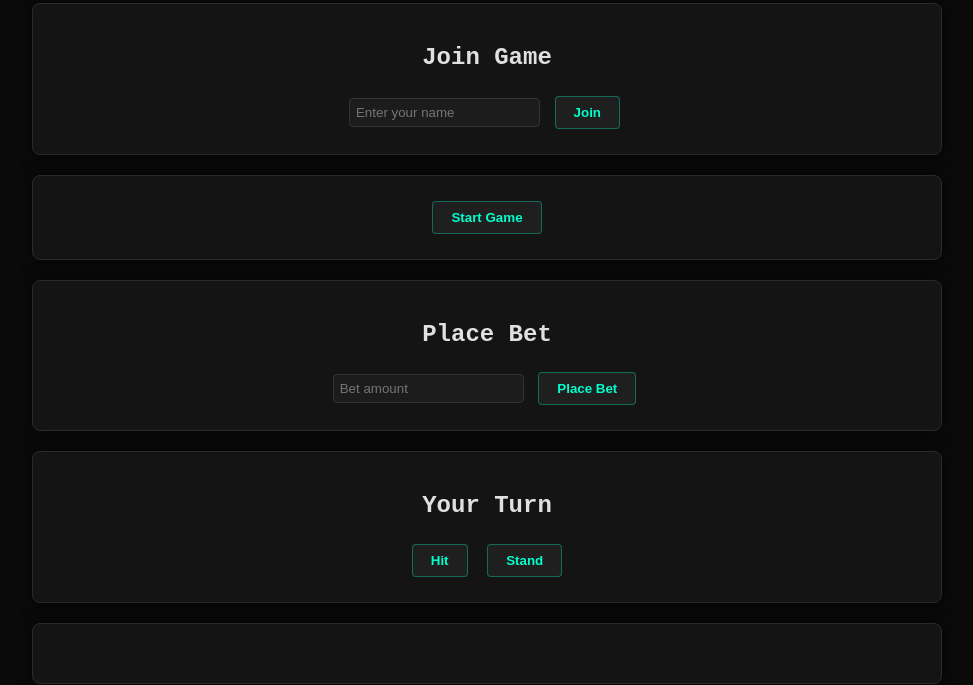
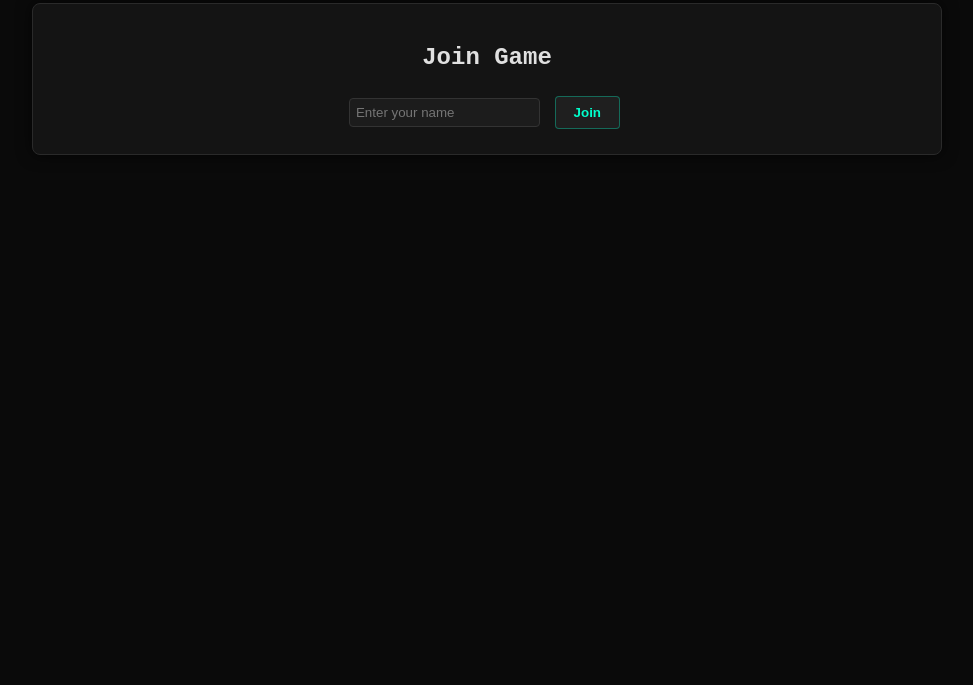
Before and after one commit to KulcsarMate/webProject_asyncMulti, a website: page public/index.html in a window 1280 px wide. Shown: the part 118-803 px from the top of the page, without its empty margins (153-1126 px from the left). Drawn offline with Linux system fonts and the light colour scheme; no server answers.

Commit message:
gyakorlatilag semmit nem csináltam XD

```diff
--- a/public/index.html
+++ b/public/index.html
@@ -3,7 +3,8 @@
 <head>
   <meta charset="UTF-8" />
   <title>Multiplayer Blackjack</title>
-  <link rel="stylesheet" href="style.css" />
+  <script src="script.js" defer></script>
+  <link rel="stylesheet" href="style.css"/>
 </head>
 <body>
 
@@ -15,14 +16,15 @@
     <button onclick="joinGame()">Join</button>
   </div>
 
-  <div class="section">
+  <div class="section" id="lobby">
     <button onclick="startGame()">Start Game</button>
   </div>
 
-  <div class="section">
-    <h2>Place Bet</h2>
-    <input id="betInput" type="number" placeholder="Bet amount" />
-    <button onclick="placeBet()">Place Bet</button>
+  <section id="game">
+    <div class="section">
+      <h2>Place Bet</h2>
+      <input id="betInput" type="number" placeholder="Bet amount" />
+      <button onclick="placeBet()">Place Bet</button>
   </div>
 
   <div class="section">
@@ -44,7 +46,6 @@
     <h2>Players</h2>
     <div id="players"></div>
   </div>
-
-  <script src="script.js"></script>
+</section>
 </body>
 </html>
--- a/public/script.js
+++ b/public/script.js
@@ -17,6 +17,7 @@ async function joinGame() {
 
 async function startGame() {
   await fetch("/start", { method: "POST" });
+
 }
 
 
--- a/public/style.css
+++ b/public/style.css
@@ -1,6 +1,10 @@
 /* ==============================
    GLOBAL
 ============================== */
+
+section, #lobby {
+  display: none;
+}
 
 body {
   margin: 0;
```
